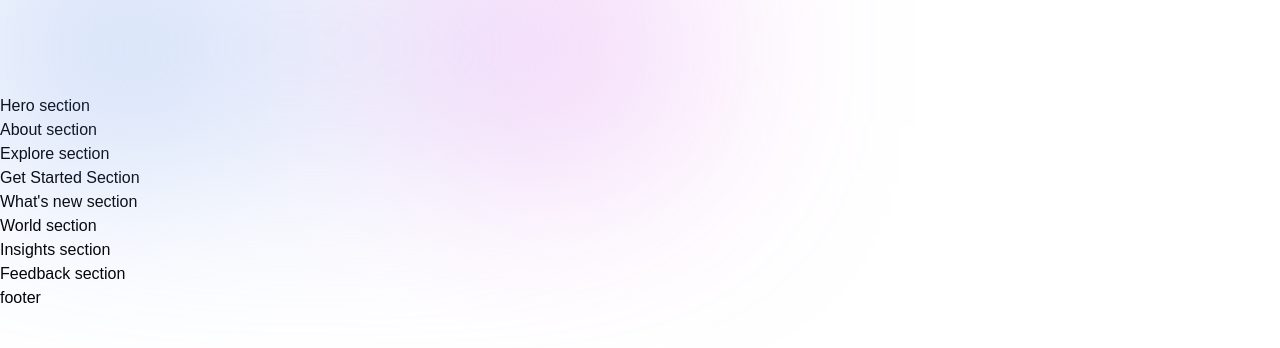
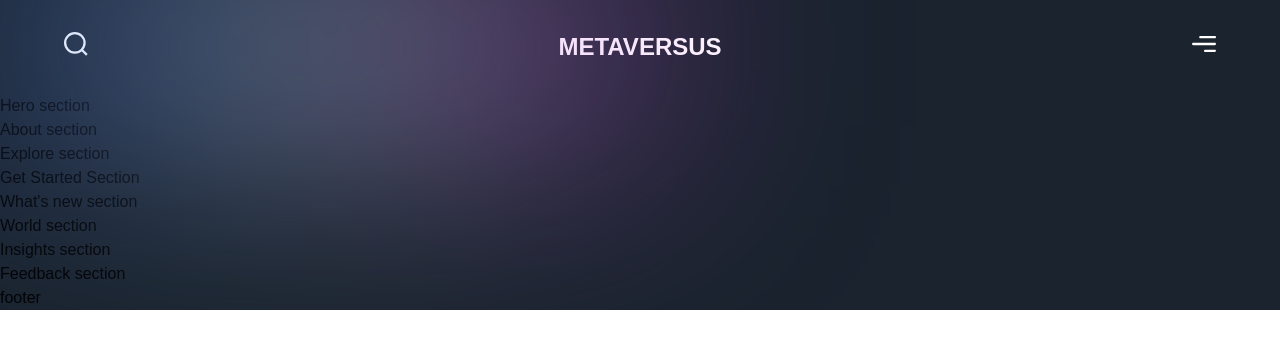
Before and after one commit to Harshalvk/metaverse_landing_page, a Next.js app: page / in a window 1280 px wide. Shown: the top 348 px of the page. Built offline with nearby package versions, Linux system fonts and the light colour scheme; a web font is replaced by a local one.

Commit message:
fix: utilities to master div

```diff
--- a/app/page.js
+++ b/app/page.js
@@ -2,7 +2,7 @@ import { Footer, Navbar } from '../components';
 import { About, Explore, Feedback, GetStarted, Hero, Insights, WhatsNew, World } from '../sections';
 
 const Page = () => (
-  <div>
+  <div className='bg-primary-black overflow-hidden'>
     <Navbar />
     <Hero />
     <About />
```
